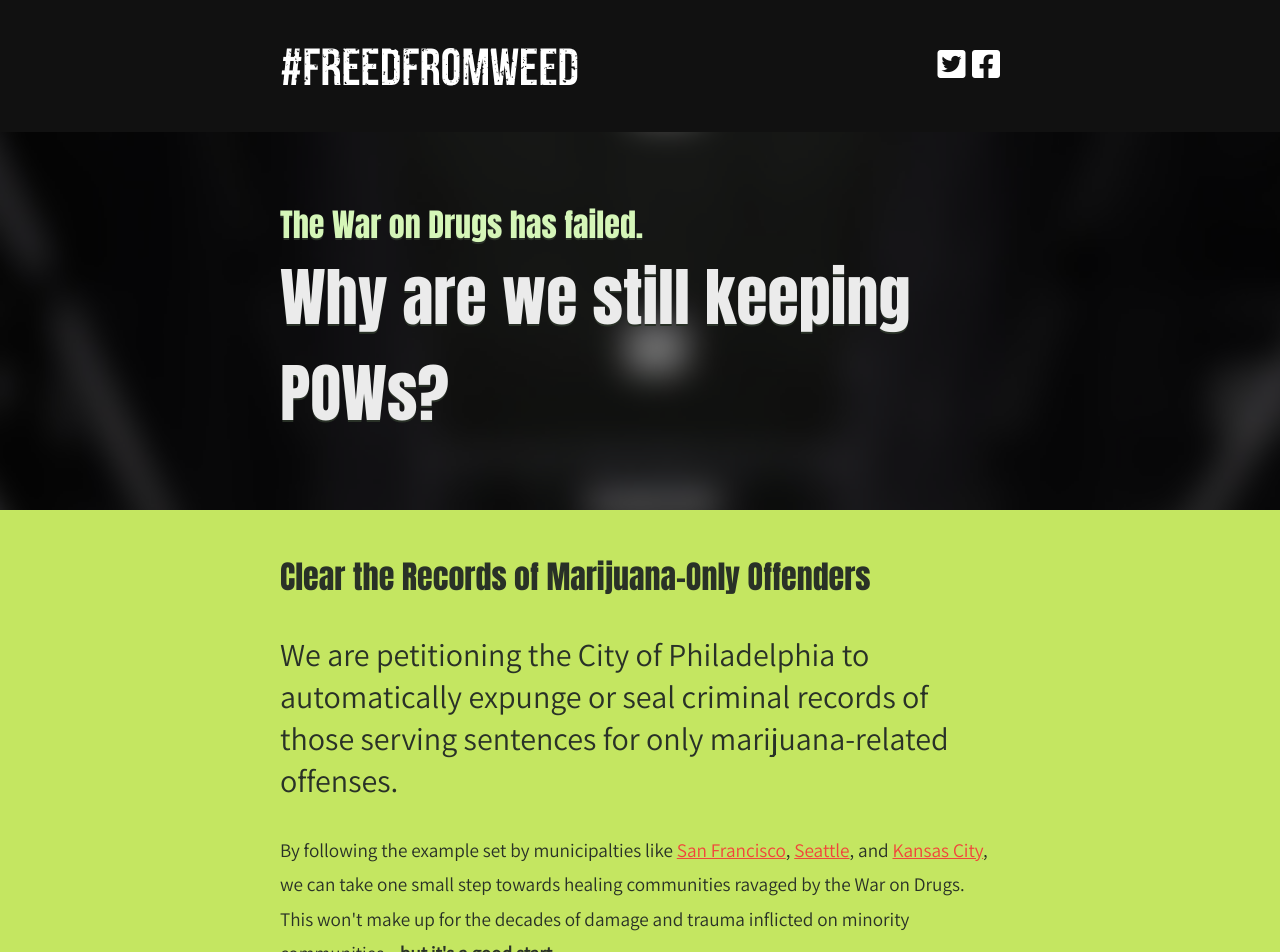
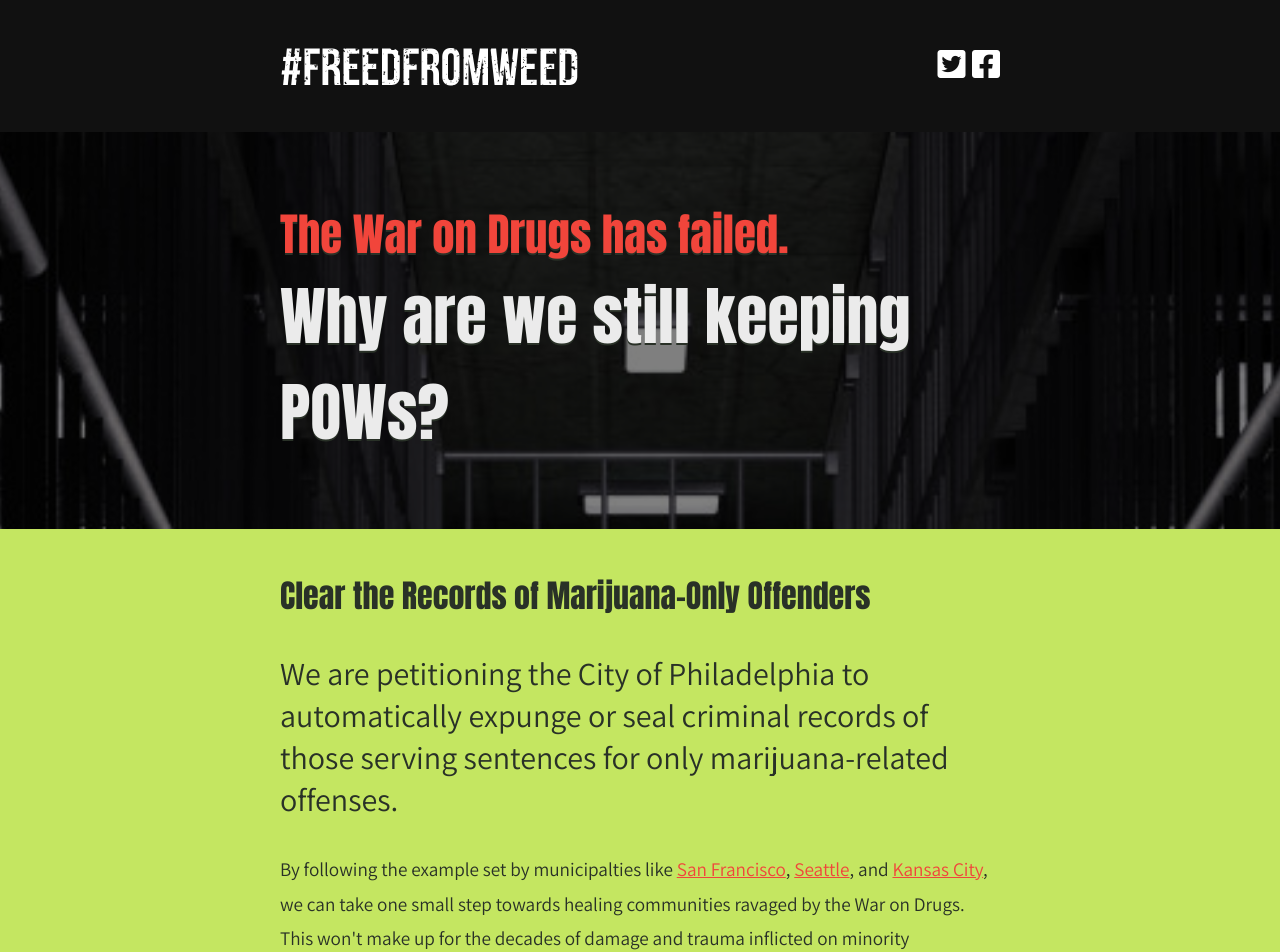
Before and after one commit to dainsaint/dainsaint.com.bak, a Jekyll site: the page freedfromweed/index.html, which Jekyll copies as it is, in a window 1280 px wide. Shown: the top 952 px of the page. Built offline with Jekyll 4.4.1, drawn with Linux system fonts in a browser that asks for light colours; nearby versions of some CDN libraries; some of the changed text lies outside the part shown.

Commit message:
Freedfromweed 2

```diff
--- a/freedfromweed/assets/css/style.css
+++ b/freedfromweed/assets/css/style.css
@@ -13,8 +13,8 @@ h1
 h1 span.small
 {
   font-family: 'Anton', sans-serif;
-  font-size: 0.5em;
-  color: #D5F6B8;
+  font-size: 70%;
+  color: #F1453B;
 }
 
 h1, h2, a.button
--- a/freedfromweed/index.html
+++ b/freedfromweed/index.html
@@ -78,7 +78,7 @@
           People who have had their lives turned upside down by marijuana convictions are forced to sit in prison while watching entire new industries pop up to profit from the <em>very activity</em> they were convicted for.
         </p>
         <p>
-          Additionally, blacks are arrested for marijuana possession a staggering <strong>four times more</strong> than whites, even though usage is <a href="https://www.aclu.org/issues/smart-justice/sentencing-reform/war-marijuana-black-and-white">around the same</a>. These convictions strip citizens of voting, housing, employment opportunities. <em>This is a civil rights violation of the highest order</em>, and has been destroying communities for generations.
+          Additionally, blacks are arrested for marijuana possession more than <strong>three times more</strong> than whites, even though usage is <a href="https://www.aclu.org/issues/smart-justice/sentencing-reform/war-marijuana-black-and-white">around the same</a>. These convictions strip citizens of voting, housing, employment opportunities. <em>This is a civil rights violation of the highest order</em>, and has been destroying communities for generations.
         </p>
       </div>
     </section>
```
Also changed, not shown: freedfromweed/assets/images/prison-bkg.jpg.
